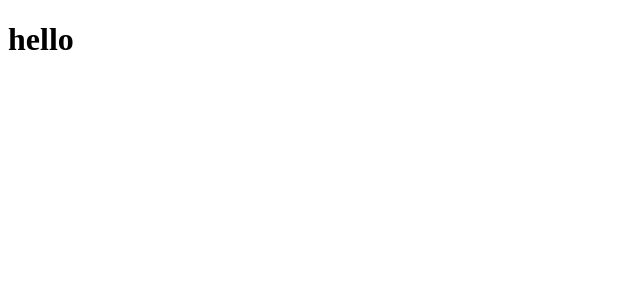
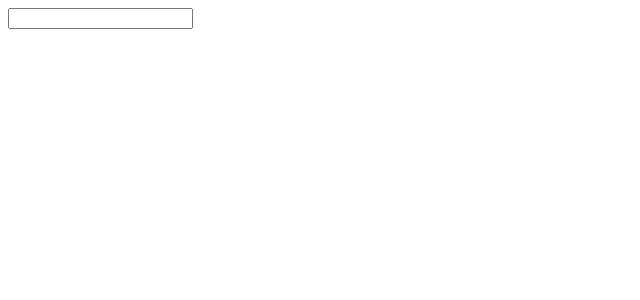
Before and after one commit to Dan8991/Marinet, a React app: page / in a window 1280 px wide. Shown: the top 300 px of the page, without its empty margins (0-640 px from the left). Built offline with nearby package versions, Linux system fonts and the light colour scheme; the HTML template or start-up script is replaced by a standard one.

Commit message:
[Add] input basic component

```diff
--- /dev/null
+++ b/src/client/components/basic_comp/Edit.tsx
@@ -0,0 +1,25 @@
+import * as React from "react";
+
+export interface IStateEdit {
+    value: string;
+}
+
+//basic input component
+//TODO:add style
+
+export class Edit extends React.Component<{}, IStateEdit> {
+
+    constructor(props: any) {
+        super(props);
+        this.state = { value: "" };
+    }
+
+    handleChange: (e: any) => void = (e: any) => {
+        this.setState({ value: e.target.value });
+        console.log(this.state.value);
+    };
+
+    render() {
+        return <input onChange={this.handleChange}></input>;
+    }
+}
--- a/src/client/components/pages/Login.tsx
+++ b/src/client/components/pages/Login.tsx
@@ -1,7 +1,12 @@
 import * as React from "react"
+import {Edit} from "../basic_comp/Edit"
 
 export class Login extends React.Component<{},{}> {
-    render(){
-        return <h1>hello</h1>
+    render() {
+        return (
+            <div>
+                <Edit/>
+            </div>
+        );
     }
 }
```
